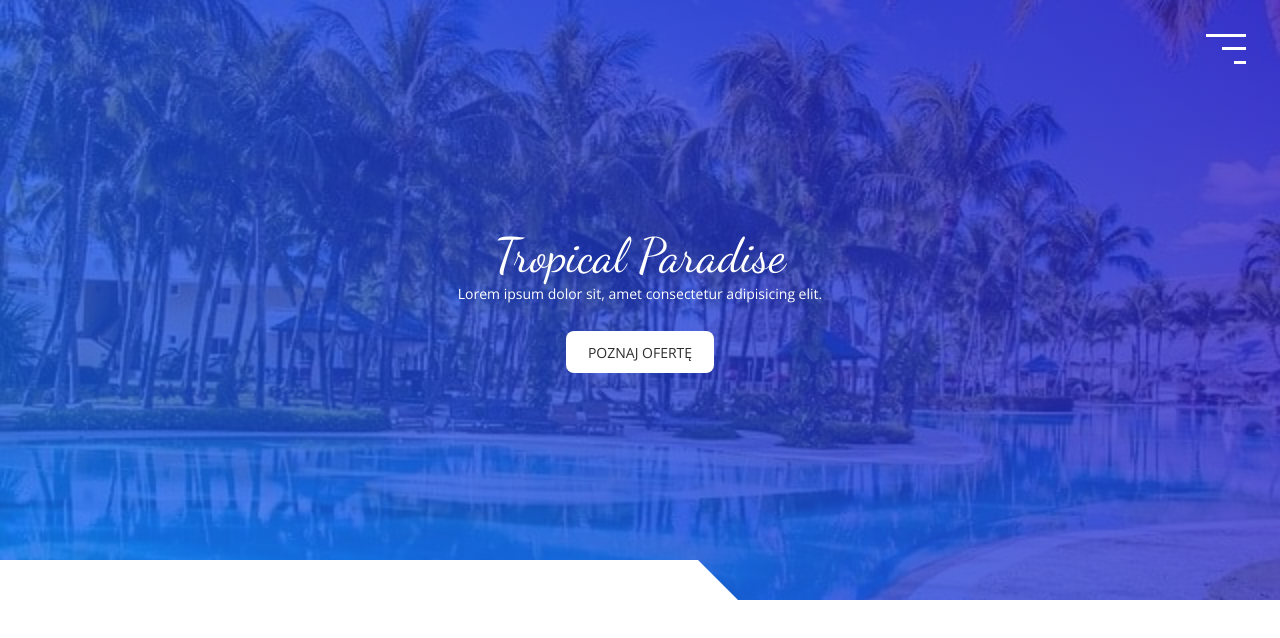
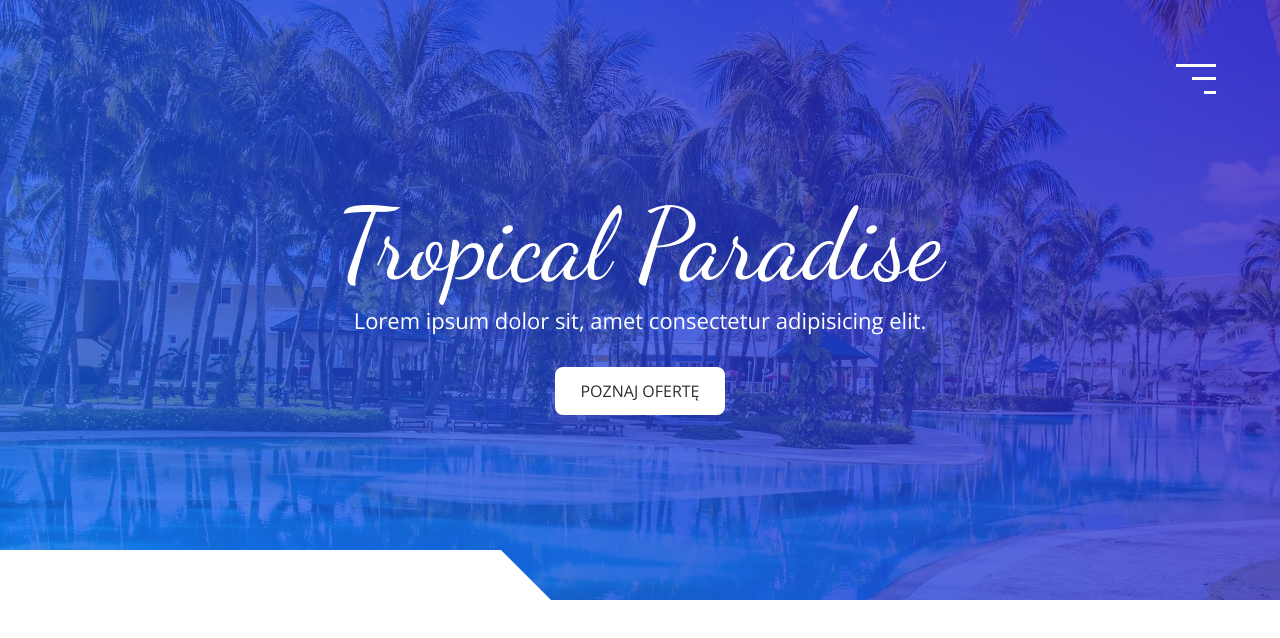
Before and after one commit to sldata/Tropical-Paradise-Website, a website: page index.html in a window 1280 px wide. Drawn offline with nearby package versions, Linux system fonts and the light colour scheme.

Commit message:
added media queries

```diff
--- a/src/sass/_styles.scss
+++ b/src/sass/_styles.scss
@@ -64,14 +64,14 @@ body {
 		&::before {
 			top: 27px;
 			width: 30%;
-            transition-delay: .1s;
+			transition-delay: 0.1s;
 		}
 	}
 }
 
 // Header
 
-.header{
+.header {
 	position: relative;
 	display: flex;
 	justify-content: center;
@@ -84,18 +84,17 @@ body {
 	@include heroImages('../img/header-mini.jpg');
 	background-attachment: scroll;
 
-	&__heading{
+	&__heading {
 		font-family: 'Dancing Script', cursive;
 		font-size: 4.8rem;
 		font-weight: 300;
 	}
 
-	&__text{
+	&__text {
 		font-size: 1.4rem;
-
 	}
 
-	&__btn{
+	&__btn {
 		background: $pure-white;
 		margin-top: 2em;
 		padding: 0.8em 1.6em;
@@ -107,8 +106,44 @@ body {
 		text-transform: uppercase;
 		cursor: pointer;
 
-		&::before{
+		&::before {
 			background-color: $light-white;
 		}
 	}
 }
+
+// Media
+
+@media (min-width: 768px) {
+	.white-block {
+		height: 50px;
+		width: 45%;
+	}
+	.header {
+		&__heading {
+			font-size: 6.6rem;
+		}
+
+		&__text {
+			font-size: 2.2rem;
+		}
+
+		&__btn {
+			font-size: 1.6rem;
+		}
+	}
+}
+
+@media (min-width: 992px) {
+	.burger-btn {
+		top: 50px;
+		right: 50px;
+	}
+	.header{
+		background-image: $blue-gradient, url('../img/header-big.jpg');
+
+		&__heading{
+			font-size: 10rem;
+		}
+}
+}
```
Also changed, not shown: dist/css/main.min.css.
